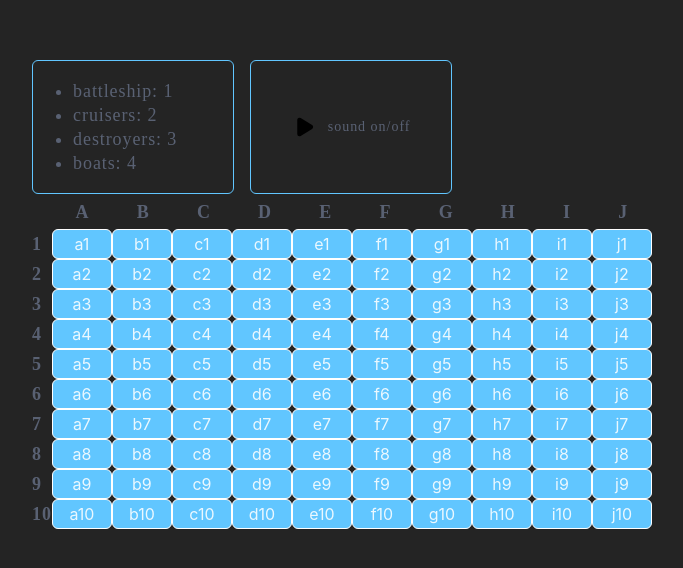
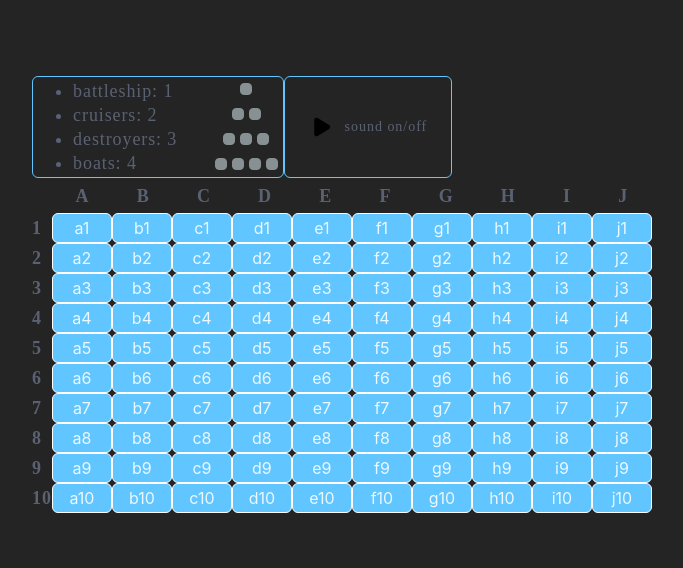
Before and after one commit to stimul777/sea_battle, a website built with Vite: page index.html in a window 1280 px wide. Shown: the part 106-674 px from the top of the page, without its empty margins (298-981 px from the left). Built offline with nearby package versions, Linux system fonts and the light colour scheme; files whose address does not match are found by name.

Commit message:
feature-2: на пирс добавлен визуал кораблей

```diff
--- a/src/app/models/ships.ts
+++ b/src/app/models/ships.ts
@@ -16,6 +16,7 @@
     this.shipsCounter = 20; // кол-во доступных клеток для всех кораблей
     this.shipsRang = {
       battleship: {
+        name: 'battleship',
         quantity: 1,
         installed: false,
         inProgress: [],
@@ -23,6 +24,7 @@
         coordinates: [],
       },
       cruisers: {
+        name: 'cruisers',
         quantity: 2,
         installed: false,
         inProgress: [],
@@ -30,6 +32,7 @@
         coordinates: [],
       },
       destroyers: {
+        name: 'destroyers',
         quantity: 3,
         installed: false,
         inProgress: [],
@@ -37,6 +40,7 @@
         coordinates: [],
       },
       boats: {
+        name: 'boats',
         quantity: 4,
         installed: false,
         inProgress: [],
--- a/src/app/view/pier/pier.ts
+++ b/src/app/view/pier/pier.ts
@@ -1,9 +1,76 @@
-import { TShips } from '@/types/ships';
+import { TShips, TShip } from '@/types/ships';
 
 //*
-//* Информация о количестве кораблей
+//* Обновление количества пришвартованных кораблей на пирсе
 //*
-export function onPier(ships: TShips): void {
+export function onPier<T extends TShips>(ships: T): void {
+  const $pier = document.querySelector('.pier') as HTMLElement;
+
+  if (!$pier) return createPier(ships);
+
+  for (let key in ships) {
+    const value: TShip = ships[key] as TShip;
+
+    const li = document.querySelector('.pier__' + value.name) as HTMLElement;
+    li.textContent = value.name + ': ' + value.quantity;
+
+    const $ship: NodeListOf<Element> = document.querySelectorAll('.pier__ship-view-' + value.name);
+
+    if (value.quantity != $ship.length) {
+      $ship[0].remove();
+    } else {
+      //добавить корабль
+    }
+  }
+}
+
+//*
+//* Создание пирса и швартовка кораблей
+//*
+const createPier = <T extends TShips>(ships: any) => {
   const $wrapper: HTMLElement = document.querySelector('.wrapper-pier') as HTMLElement;
-  $wrapper.innerHTML = `<ul><li>battleship: ${ships.battleship.quantity}</li><li>cruisers: ${ships.cruisers.quantity}</li><li>destroyers: ${ships.destroyers.quantity}</li><li>boats: ${ships.boats.quantity}</li></ul>`;
-}
+
+  const _div: HTMLDivElement = document.createElement('div');
+  _div.classList.add('pier');
+
+  const _ul: HTMLUListElement = document.createElement('ul');
+  _ul.classList.add('pier-list');
+
+  const _divForShip = document.createElement('div');
+  _divForShip.classList.add('ships-container');
+
+  _div.append(_ul, _divForShip);
+
+  const shipsName: string[] = [];
+
+  // for (let key in ships) {
+  //   shipsName.push(ships[key].name);
+  // }
+
+  Object.keys(ships).forEach((key) => {
+    const value: TShip = ships[key];
+    shipsName.push(value.name);
+  });
+
+  for (let i = 0; i <= shipsName.length - 1; i++) {
+    const _li: HTMLLIElement = document.createElement('li');
+    _li.textContent = `${shipsName[i] + ': ' + ships[shipsName[i]].quantity}`;
+
+    const nameLi = 'pier__' + ships[shipsName[i]].name;
+
+    _li.classList.add(nameLi);
+    _ul.appendChild(_li);
+
+    const _container = document.createElement('div') as HTMLElement;
+    _container.classList.add('ships-container__ship');
+
+    for (let counter = 1; counter <= ships[shipsName[i]].quantity; counter++) {
+      const _div: HTMLDivElement = document.createElement('div');
+      _div.classList.add('pier__ship-view', 'pier__ship-view-' + ships[shipsName[i]].name);
+      _container.append(_div);
+      _divForShip.append(_container);
+    }
+  }
+
+  $wrapper.prepend(_div);
+};
--- a/src/assets/css/pier.css
+++ b/src/assets/css/pier.css
@@ -1,5 +1,5 @@
 .wrapper-pier{
-  width: 200px;
+  width: 300px;
   font-family: 'Futura';
   font-style: normal;
   font-size: 18px;
@@ -8,3 +8,37 @@
   border-radius: 6px;
   border: 1px solid #61C6FF;
 }
+
+.pier {
+  display: flex;
+  justify-content: space-between;
+  align-items: center;
+}
+
+.pier-list {
+  /* border: 1px solid red; */
+  margin: 0;
+}
+
+.ships-container{
+  display: flex;
+  flex-direction: column;
+  justify-content: space-around;
+  align-items: center;
+  height: 100px;
+  /* border: 1px solid green; */
+}
+
+.pier__ship-view {
+  width:10px;
+  height: 10px;
+  border-radius: 4px;
+  border: 1px solid rgb(135, 144, 146);
+  background-color: rgb(135, 144, 146);
+  margin: 0 5px 0 0;
+}
+
+.ships-container__ship {
+  display: flex;
+  /* border: 1px solid red; */
+}
--- a/src/types/ships.ts
+++ b/src/types/ships.ts
@@ -6,6 +6,7 @@
 };
 
 export type TShip = {
+  name: string;
   quantity: number;
   installed: boolean;
   inProgress: string[];
```
Also changed, not shown: src/documents.md (+2 -1 lines).
